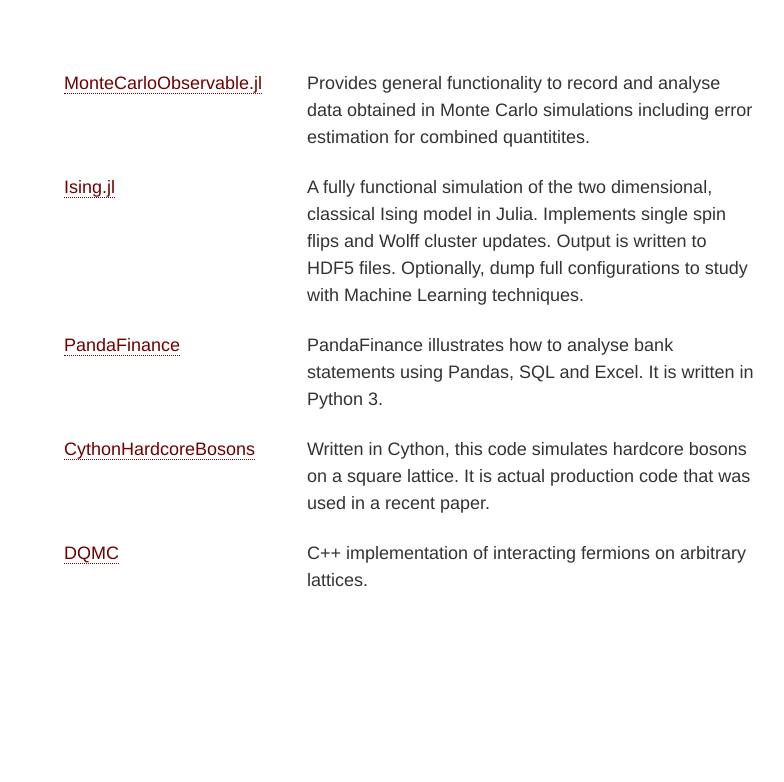
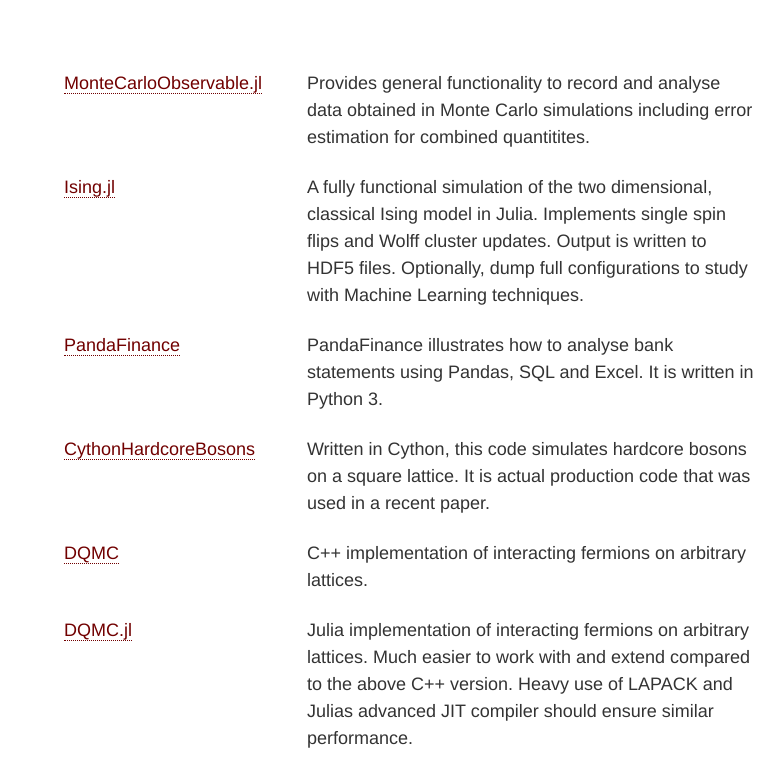
Before and after one commit to pebroecker/pebroecker.github.io, a plain HTML site: page index.html in a window 1280 px wide. Shown: the part 570-1352 px from the top of the page, without its empty margins (259-1043 px from the left). Before the commit the page ends 1194 px from the top, so only its background shows below. Drawn offline with Linux system fonts and the light colour scheme.

Commit message:
Added DQMC.jl

```diff
--- a/index.html
+++ b/index.html
@@ -36,6 +36,10 @@
 	<a href="https://github.com/pebroecker/DQMC">DQMC</a>
       </td><td class="description">C++ implementation of interacting fermions on arbitrary lattices. </td></tr>
 
+    <tr><td>
+	<a href="https://github.com/pebroecker/DQMC.jl">DQMC.jl</a>
+      </td><td class="description">Julia implementation of interacting fermions on arbitrary lattices. Much easier to work with and extend compared to the above C++ version. Heavy use of LAPACK and Julias advanced JIT compiler should ensure similar performance.</td></tr>
+
     </table>
 </div>
 </body>
```
